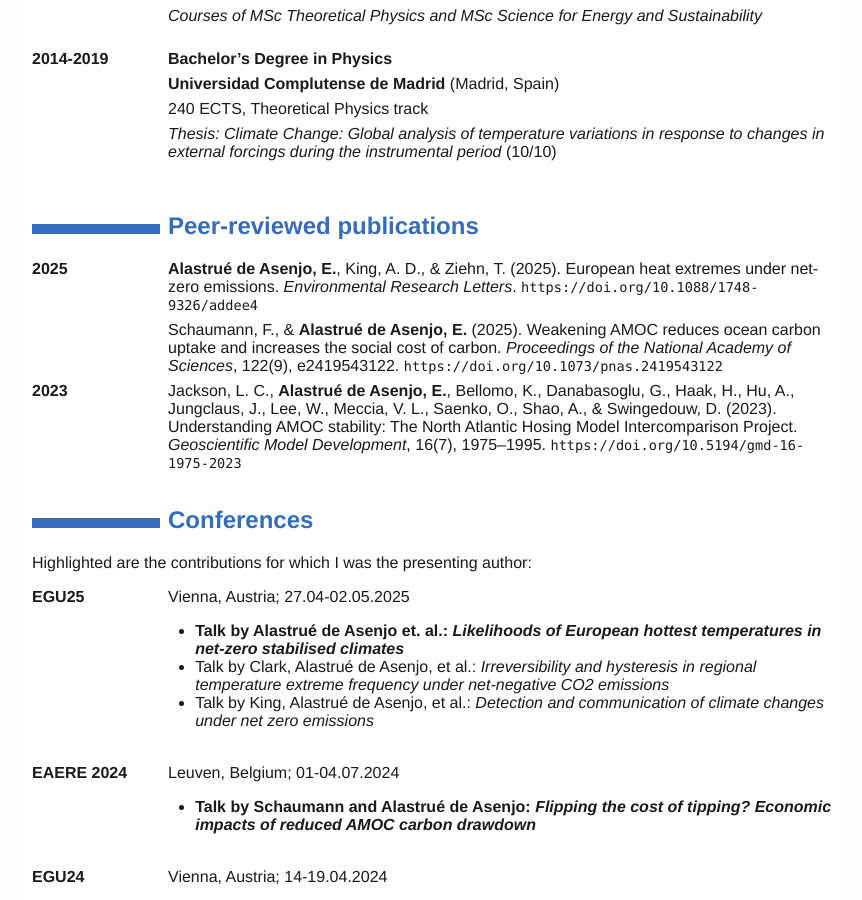
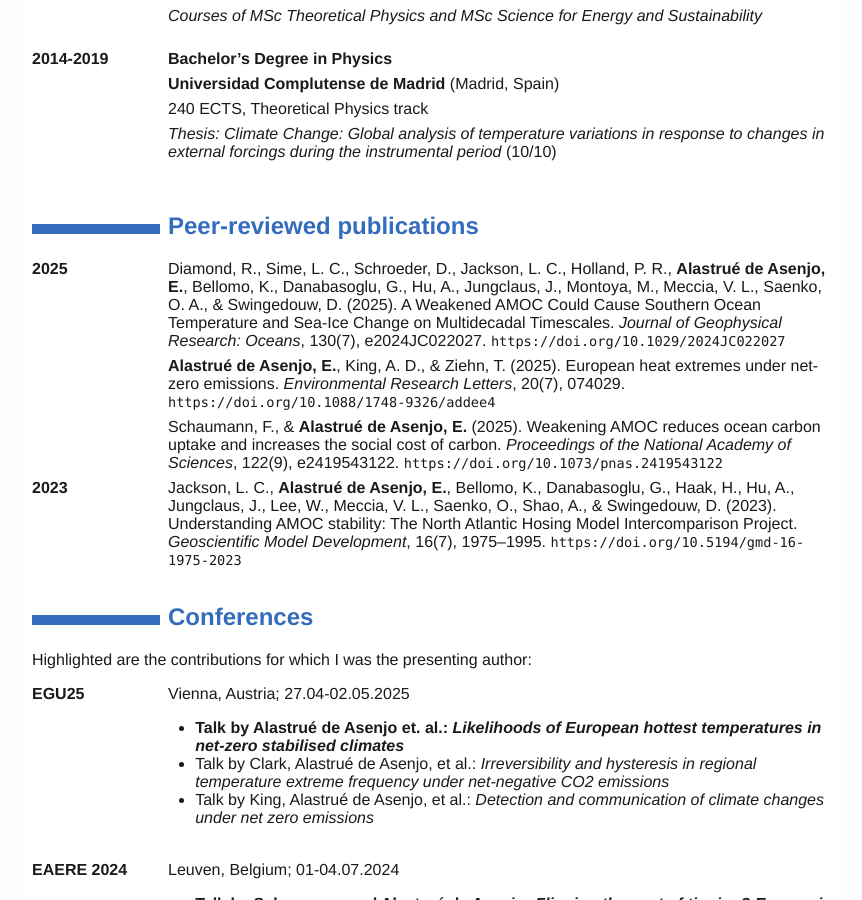
Before and after one commit to edualas/edualas.github.io, a Jekyll site: the page files/resume.html, which Jekyll copies as it is, in a window 1280 px wide and 900 px high, scrolled down 666 px. Shown: the whole window, without its empty margins (208-1070 px from the left). Built offline with Jekyll 4.4.1, drawn with Linux system fonts in a browser that asks for light colours.

Commit message:
upload cv

```diff
--- a/files/resume.html
+++ b/files/resume.html
@@ -335,10 +335,19 @@ period</em> (10/10)
 <dl>
 <dt>2025</dt>
 <dd>
-<strong>Alastrué de Asenjo, E.</strong>, King, A. D., &amp; Ziehn, T.
+Diamond, R., Sime, L. C., Schroeder, D., Jackson, L. C., Holland, P. R.,
+<strong>Alastrué de Asenjo, E.</strong>, Bellomo, K., Danabasoglu, G.,
+Hu, A., Jungclaus, J., Montoya, M., Meccia, V. L., Saenko, O. A., &amp;
+Swingedouw, D. (2025). A Weakened AMOC Could Cause Southern Ocean
+Temperature and Sea-Ice Change on Multidecadal Timescales. <em>Journal
+of Geophysical Research: Oceans</em>, 130(7), e2024JC022027.
+<code>https://doi.org/10.1029/2024JC022027</code>
+</dd>
+<dd>
+<p><strong>Alastrué de Asenjo, E.</strong>, King, A. D., &amp; Ziehn, T.
 (2025). European heat extremes under net-zero emissions.
-<em>Environmental Research Letters</em>.
-<code>https://doi.org/10.1088/1748-9326/addee4</code>
+<em>Environmental Research Letters</em>, 20(7), 074029.
+<code>https://doi.org/10.1088/1748-9326/addee4</code></p>
 </dd>
 <dd>
 <p>Schaumann, F., &amp; <strong>Alastrué de Asenjo, E.</strong> (2025).
```
